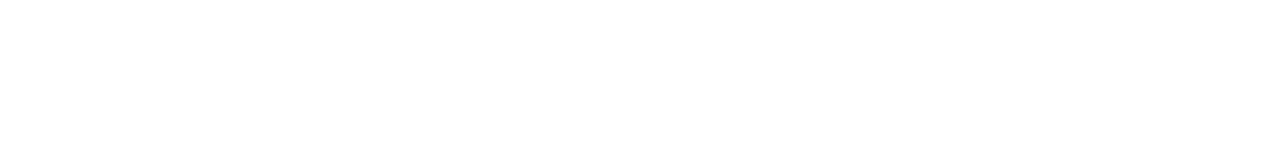
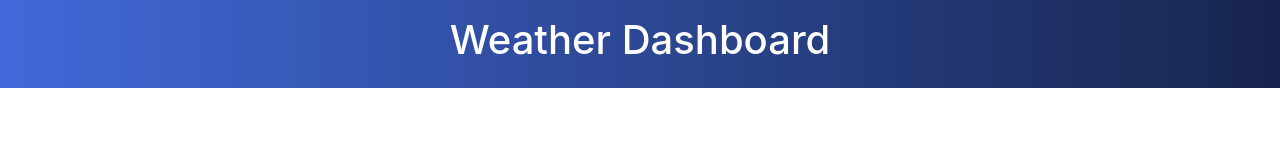
Before and after one commit to DalianGrullon/weather-dashboard, a plain HTML site: page index.html in a window 1280 px wide. Drawn offline with nearby package versions, Linux system fonts and the light colour scheme.

Commit message:
created header element, added custom css styling and assigned variables for thematic colors in css

```diff
--- a/assets/css/style.css
+++ b/assets/css/style.css
@@ -0,0 +1,9 @@
+:root {
+    --color-1: #4169d9;
+    --color-2: #17254d;
+    --color-3: #6a6f7a;
+}
+
+header {
+    background-image: linear-gradient(to right, var(--color-1), var(--color-2));
+}
--- a/index.html
+++ b/index.html
@@ -15,6 +15,10 @@
     <link rel="stylesheet" href="./assets/css/style.css" />
   </head>
   <body>
+    <header class="text-center text-white pt-3 pb-3">
+        <h1 class="text-center">Weather Dashboard</h1>
+    </header>
+
     <script
       src="https://cdn.jsdelivr.net/npm/jquery@3.5.1/dist/jquery.slim.min.js"
       integrity="sha384-DfXdz2htPH0lsSSs5nCTpuj/zy4C+OGpamoFVy38MVBnE+IbbVYUew+OrCXaRkfj"
```
